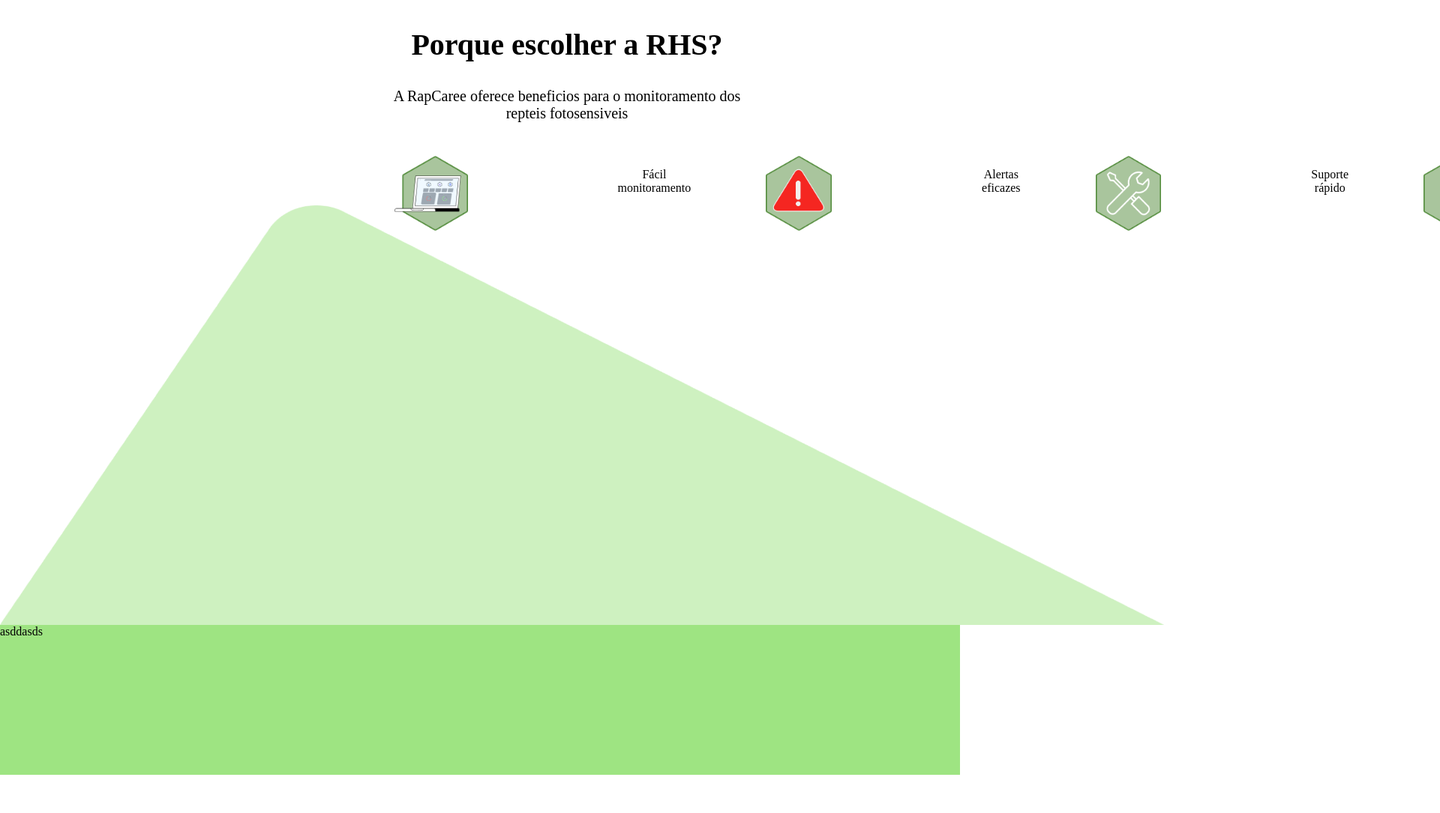
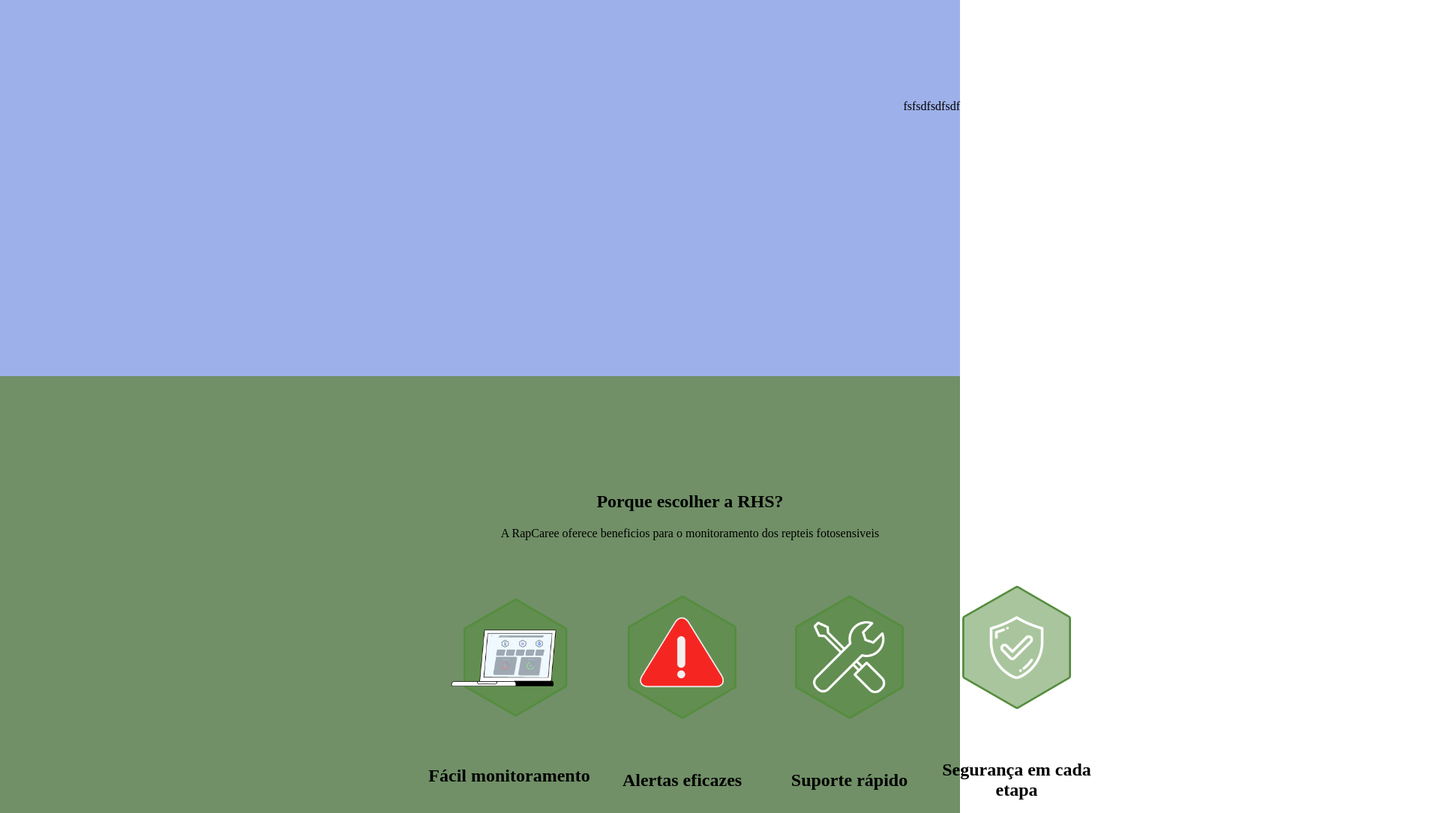
Before and after one commit to samussouza/ReptiHabitatSolutions, a plain HTML site: page SIte Institucional/Home page/index.html in a window 1280 px wide. Shown: the part 1715-2800 px from the top of the page at 75% size, 1920 px wide, since content can reach past the window. Before the commit the page ends 2749 px from the top, so only its background shows below. Drawn offline with Linux system fonts and the light colour scheme.

Commit message:
modificações no banco de dados para melhor funcionamento com a api e alterações na HomePage

```diff
--- a/SIte Institucional/Home page/index.html
+++ b/SIte Institucional/Home page/index.html
@@ -4,7 +4,7 @@
     <meta charset="UTF-8" />
     <meta name="viewport" content="width=device-width, initial-scale=1.0" />
     <link rel="stylesheet" href="style.css" />
-    <link rel="shortcut icon" href="./IMG/imagem_2024-04-07_232853944 (1).png" style="">
+    <link rel="shortcut icon" href="./IMG/imagem_2024-04-07_232853944 (1).png">
     <title>RSH site</title>
   </head>
 
@@ -43,11 +43,10 @@
         industry. Lorem Ipsum has been the industry's standard dummy text ever
         since the 1500s.
       </p>
+      </div>
       <button href="">Comece a usar</button>
-      <div class='p_texto_inicio'>
     </section>
-    <section
-    class="section_inicial2">
+    <section class="section_inicial2">
       <div class="div_texto_inicial2">
         <h1>What is Lorem Ipsum?</h1>
         <p>
@@ -58,6 +57,12 @@
       </div>
       <img class="img_escama" src="./IMG/Group 1.png" loading="lazy">
     </section>
+
+<section class="section_planos">
+  <div class="div_texto_planos">
+    fsfsdfsdfsdf
+  </div>
+</section>
 <section class="section_porque_escolher">
   <div class="div_texto_porque_escolher">
     <h1 class="h1_Titulo">Porque escolher a RHS?</h1>
@@ -65,24 +70,30 @@
     A RapCaree oferece beneficios para o monitoramento dos repteis
     fotosensiveis
     </p>
-      <span class='span_imgs'>
-        <img class="span_img" src="./IMG/facil monitoramento.png"><br><p>Fácil monitoramento</p>
-        <img class="span_img" src="./IMG/alertas eficazes.png"><br><p>Alertas eficazes</p>
-        <img class="span_img" src="./IMG/suporte rapido.png"/><br><p>Suporte rápido</p>
-        <img class="span_img" src="./IMG/Segurança.png"/><br><p>Segurança em cada etapa<p>
-    </span>
+    <div class='div_imgs'>
+      <div class="div_img">
+        <img src="./IMG/facil monitoramento.png">
+        <h2>Fácil monitoramento</h2>
       </div>
-    <img  class="img_triangulo" src="./IMG/Fundo.png">
-<!--</section>
-<section class="secion_planos">
-    <div class="div_texto_planos">
-
+      <div class="div_img">
+        <img src="./IMG/alertas eficazes.png">
+        <h2>Alertas eficazes</h2>
+      </div>
+      <div class="div_img">
+        <img src="./IMG/suporte rapido.png"/>
+        <h2>Suporte rápido</h2>
+      </div>
+      <div class="div_img">
+        <img src="./IMG/Segurança.png"/>
+        <h2>Segurança em cada etapa<h2>
+      </div>
     </div>
 </section>
 <section class="section_perguntas_frequentes">
   <div></div>
 
-</section>-->
+  <!--<img  class="img_triangulo" src="./IMG/Fundo.png">-->
+</section>
 </main>
     <footer class="footer">asddasds</footer>
   </body>
--- a/SIte Institucional/Home page/style.css
+++ b/SIte Institucional/Home page/style.css
@@ -30,12 +30,13 @@
 .li_img{
     box-sizing: border-box;
     border-radius: 100%;
-    height: 90px;
+    width: 20px;
+    height: 20px;
 
 }
 li{
     display: inline-block;
-    margin: 20px;
+
 }
 
 
@@ -63,50 +64,70 @@
     position: absolute;
     width: 600px;
     height: 600px;
-    right: 250px;
 }
 
 .section_porque_escolher{
     color: #000000;
-    height: 685.8px;
+    height: 90vh;
+    display:flex;
+    align-items: center;
+    justify-content: flex-end;
+    background-color: #719067;
+
+}
+.section_planos{
+    color: #000000;
+    height: 90vh;
+    display:flex;
+    align-items: center;
+    justify-content: flex-end;
+    background-color: #9db0e9;
+}
+.section_perguntas_frequentes{
+
+    color: #000000;
+    height: 90vh;
     display:flex;
     align-items: end;
     padding-top: 20% ;
-    background-color: transparent;
-
-}
-section div{
-    width: 40%;
-    margin: 500px;
+    background-color: aqua;
 }
 
-
-/*editando os textos com textos*/
+/*editando os textos com textos 685.8px*/
 .div_texto_inicial{
     text-align: justify;
     justify-content: center;
 
 }
 .div_texto_inicial2{
+    width: 100px;
     text-align: justify;
     justify-content: flex-end;
     position: relative;
-    left: 250px;
+
     z-index: 1;
 }
 .div_texto_porque_escolher{
+    width: 90vh;
     text-align: center;
-    justify-content: flex-start;
+    justify-content: center;
     position: relative;
     z-index: 1;
 
 }
-.h1_Titulo{
-    font-size: 40px;
-}
-.p_texto{
-    font-size: 20px;
-}
+.div_img img{
+    scale: 65%;
+    }
+
+    .div_imgs{
+        display: flex;
+        justify-content: center;
+        align-items: center;
+        justify-content: space-around;
+        flex-direction: row;
+
+
+    }
 
 /*pra fazer a sobreposicao do texto na imagem*/
 .img_triangulo{
@@ -116,24 +137,6 @@
     height: 70vh;
 }
 
-.span_imgs img{
-    width: 100px;
-    height: 100px;
-}
-.span_imgs p{
-    display: flex;
-    width: 50%;
-
-}
-.span_imgs{
-    display: flex;
-    justify-content: space-evenly;
-    text-align: center;
-    gap: 100px;
-    padding: 5%;
-
-
-}
 
 /* editando o footer*/
 .footer{
@@ -141,3 +144,10 @@
     height: 200px;
     background-color: #9EE482;
 }
+
+
+
+/*
+
+
+}*/
```
Also changed, not shown: 1 other file. Lines whose indentation alone changed are shown as unchanged.
